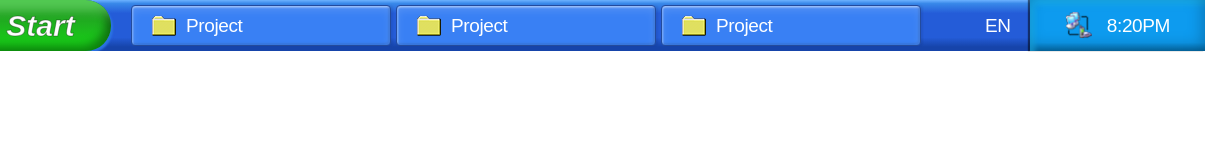
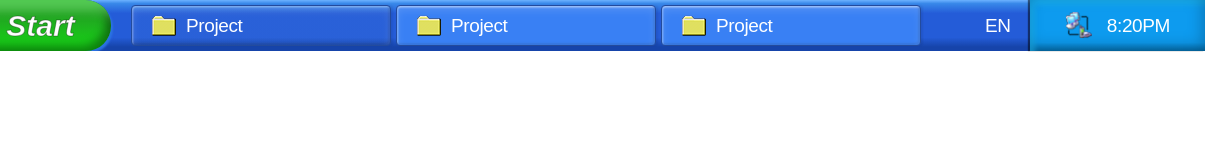
Before and after one commit to Ouss-tt/Windows-XP-Fun-Design, a plain HTML site: page index.html in a window 1280 px wide. In both pictures the pointer is over the element 336 px from the left and 25 px from the top of the page. Shown: the full height of the page, 75-1280 px from the left. Drawn offline with Linux system fonts and the light colour scheme.

Commit message:
CSS update: Hover effect Folders

```diff
--- a/styles.css
+++ b/styles.css
@@ -102,6 +102,7 @@ body * {
 }
 
 .taskbar-folder {
+    cursor: default;
     background: linear-gradient(180deg,
             rgba(107, 160, 246, 1) 0%,
             rgba(57, 128, 244, 1) 7.912323623895645%);
@@ -172,6 +173,13 @@ body * {
     position: relative;
     box-shadow: inset -1px -1px 0px 0px rgba(14, 60, 162, 1),
         inset 1.5px 1.5px 1px 0px rgba(18, 61, 148, 1);
+}
+.taskbar-folder:hover {
+  background: linear-gradient(
+    180deg,
+    rgba(107, 160, 246, 0.13) 0%,
+    rgba(98, 144, 218, 0.089) 7.912323623895645%
+  );
 }
 
 .taskbar-language {
```
